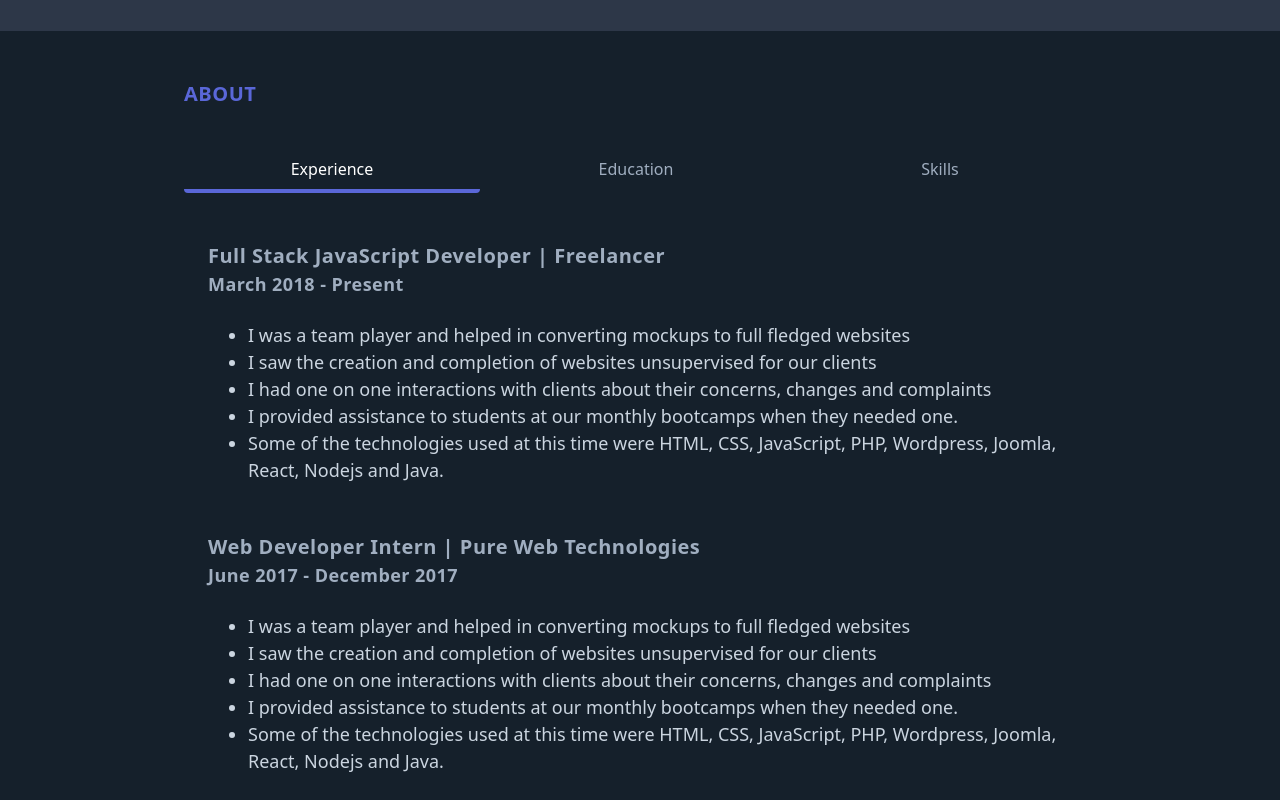
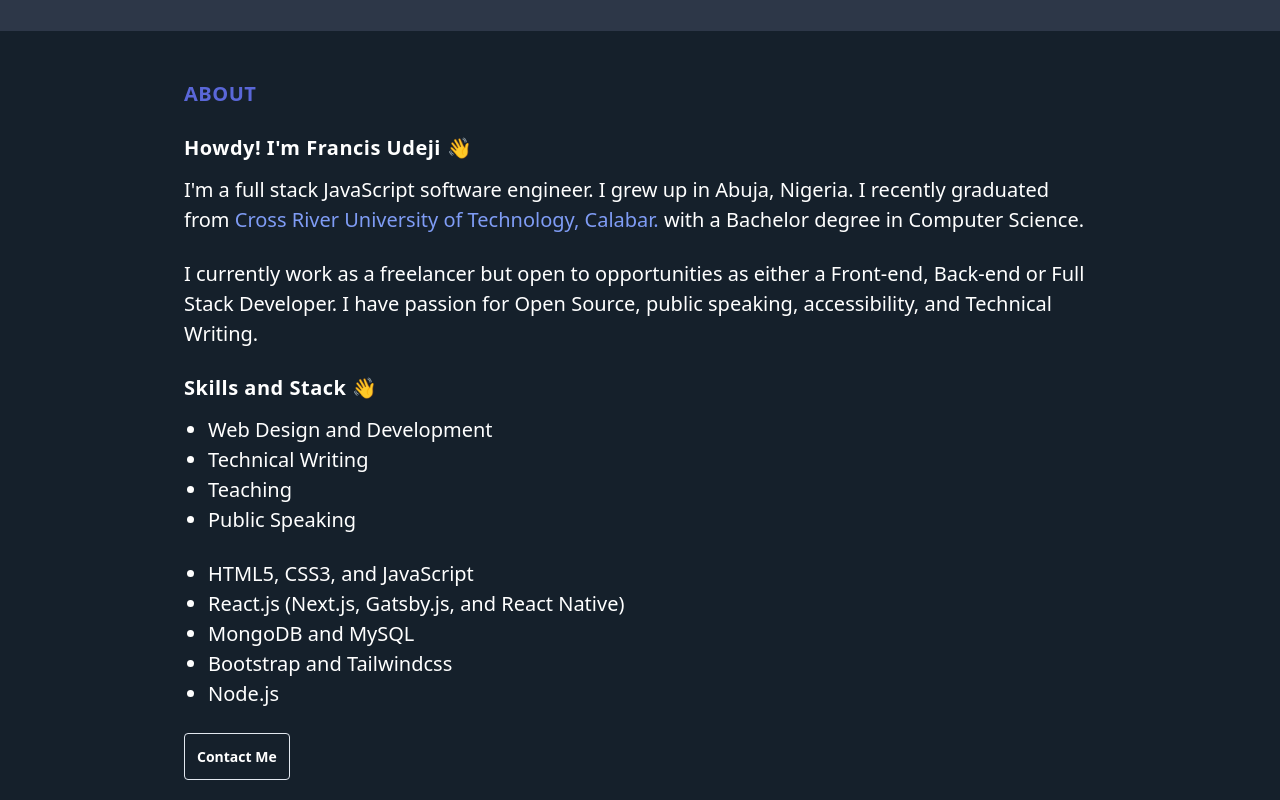
Before and after one commit to francisudeji/francisudeji.com, a Next.js app: page / in a window 1280 px wide. Shown: the part 440-1240 px from the top of the page. Built offline with nearby package versions, Linux system fonts and the light colour scheme.

Commit message:
Refactor and better UI

```diff
--- a/components/About.js
+++ b/components/About.js
@@ -1,115 +1,54 @@
-import { FaCheckCircle } from 'react-icons/fa'
-
+import Link from 'next/link'
 function About() {
   return (
     <section className='about bg-primary' id='about'>
       <div className='container mx-auto p-6'>
-        <h1 className='uppercase tracking-wide text-xl text-indigo-600 font-bold mt-6 mb-10'>
+        <h1 className='uppercase tracking-wide text-xl text-indigo-600 font-bold mt-6 mb-6'>
           About
         </h1>
+        <h2 className='tracking-wide text-xl text-white font-semibold mt-6 mb-3'>
+          Howdy! I'm Francis Udeji 👋
+        </h2>
+        <div className='content text-white text-xl antialiased'>
+          <p className='mb-6'>
+            I'm a full stack JavaScript software engineer. I grew up in Abuja,
+            Nigeria. I recently graduated from{' '}
+            <a href='https://crutech.edu.com' className='text-indigo-400'>
+              Cross River University of Technology, Calabar.
+            </a>{' '}
+            with a Bachelor degree in Computer Science.
+          </p>
 
-        <ul className='flex mt-3'>
-          <li className='flex-1 mr-2'>
-            <a
-              className='text-center block border-b-4 border-indigo-600 rounded text-white hover:text-gray-200 py-2 px-4'
-              href='#'
-            >
-              Experience
+          <p className='mb-6'>
+            I currently work as a freelancer but open to opportunities as either
+            a Front-end, Back-end or Full Stack Developer. I have passion for
+            Open Source, public speaking, accessibility, and Technical Writing.
+          </p>
+        </div>
+        <h2 className='tracking-wide text-xl text-white font-semibold mt-6 mb-3'>
+          Skills and Stack 👋
+        </h2>
+        <div className='content text-white text-xl antialiased'>
+          <ul className='pl-6 mb-6' style={{ listStyle: 'disc' }}>
+            <li>Web Design and Development</li>
+            <li>Technical Writing</li>
+            <li>Teaching</li>
+            <li>Public Speaking</li>
+          </ul>
+          <ul className='pl-6 mb-6' style={{ listStyle: 'disc' }}>
+            <li>HTML5, CSS3, and JavaScript</li>
+            <li>React.js (Next.js, Gatsby.js, and React Native)</li>
+            <li>MongoDB and MySQL</li>
+            <li>Bootstrap and Tailwindcss</li>
+            <li>Node.js</li>
+          </ul>
+        </div>
+        <div className='flex'>
+          <Link href='#contact'>
+            <a className='inline-block bg-primart border border-4 border-primary rounded px-3 py-3 text-sm font-bold text-white mr-3'>
+              Contact Me
             </a>
-          </li>
-          <li className='flex-1 mr-2'>
-            <a
-              className='text-center block rounded py-2 px-4  text-gray-500 hover:text-white'
-              href='#'
-            >
-              Education
-            </a>
-          </li>
-          <li className='flex-1 mr-2'>
-            <a
-              className='text-center block rounded py-2 px-4  text-gray-500 hover:text-white'
-              href='#'
-            >
-              Skills
-            </a>
-          </li>
-        </ul>
-
-        <div className='content mt-12 md:px-6'>
-          <div className='experience mb-6'>
-            <div className='flex flex-col md:justify-between'>
-              <h2 className='tracking-wide text-xl text-gray-500 font-semibold'>
-                Full Stack JavaScript Developer | Freelancer
-              </h2>
-              <p className='tracking-wide text-lg text-gray-500 font-semibold'>
-                March 2018 - Present
-              </p>
-            </div>
-            <div>
-              <ul
-                className='text-gray-400 text-lg py-6 pl-10'
-                style={{ listStyle: 'disc' }}
-              >
-                <li>
-                  I was a team player and helped in converting mockups to full
-                  fledged websites
-                </li>
-                <li>
-                  I saw the creation and completion of websites unsupervised for
-                  our clients
-                </li>
-                <li>
-                  I had one on one interactions with clients about their
-                  concerns, changes and complaints
-                </li>
-                <li>
-                  I provided assistance to students at our monthly bootcamps
-                  when they needed one.
-                </li>
-                <li>
-                  Some of the technologies used at this time were HTML, CSS,
-                  JavaScript, PHP, Wordpress, Joomla, React, Nodejs and Java.
-                </li>
-              </ul>
-            </div>
-          </div>
-          <div className='experience mt-6'>
-            <div className='flex flex-col md:justify-between'>
-              <h2 className='tracking-wide text-xl text-gray-500 font-semibold'>
-                Web Developer Intern | Pure Web Technologies
-              </h2>
-              <p className='tracking-wide text-lg text-gray-500 font-semibold'>
-                June 2017 - December 2017
-              </p>
-            </div>
-            <div>
-              <ul
-                className='text-gray-400 text-lg py-6 pl-10'
-                style={{ listStyle: 'disc' }}
-              >
-                <li>
-                  I was a team player and helped in converting mockups to full
-                  fledged websites
-                </li>
-                <li>
-                  I saw the creation and completion of websites unsupervised for
-                  our clients
-                </li>
-                <li>
-                  I had one on one interactions with clients about their
-                  concerns, changes and complaints
-                </li>
-                <li>
-                  I provided assistance to students at our monthly bootcamps
-                  when they needed one.
-                </li>
-                <li>
-                  Some of the technologies used at this time were HTML, CSS,
-                  JavaScript, PHP, Wordpress, Joomla, React, Nodejs and Java.
-                </li>
-              </ul>
-            </div>
-          </div>
+          </Link>
         </div>
       </div>
     </section>
--- a/components/Header.js
+++ b/components/Header.js
@@ -2,6 +2,16 @@ import { useRef } from 'react'
 
 function Header() {
   const navigationRef = useRef()
+
+  // const { height, opacity, transform } = useSpring({
+  //   from: { height: 0, opacity: 0, transform: 'translate3d(20px,0,0)' },
+  //   to: {
+  //     height: isOpen ? viewHeight : 0,
+  //     opacity: isOpen ? 1 : 0,
+  //     transform: `translate3d(${isOpen ? 0 : 20}px,0,0)`
+  //   }
+  // })
+
   return (
     <header className='bg-secondary'>
       <div className='container px-6 pt-6'>
@@ -48,13 +58,13 @@ function Header() {
                 Projects
               </a>
               <a
-                href='#responsive-header'
+                href='#contact'
                 className='block mt-4 lg:inline-block lg:mt-0 text-white hover:bg-primary p-3 rounded text-lg'
               >
                 Contact
               </a>
               <a
-                href='#responsive-header'
+                href='https://github.com/francisudeji'
                 className='block mt-4 lg:inline-block lg:mt-0 text-white hover:bg-primary p-3 rounded text-lg'
               >
                 GitHub
--- a/components/Landing.js
+++ b/components/Landing.js
@@ -20,11 +20,6 @@ function Landing() {
                   More About Me
                 </a>
               </Link>
-              <Link href='#contact'>
-                <a className='inline-block bg-primary rounded px-3 py-3 text-sm font-bold text-gray-200 mr-3'>
-                  Contact Me
-                </a>
-              </Link>
             </div>
           </div>
           <img
--- a/components/Projects.js
+++ b/components/Projects.js
@@ -4,7 +4,7 @@ function Projects() {
   return (
     <section className='projects bg-secondary' id='projects'>
       <div className='container mx-auto p-6'>
-        <h1 className='uppercase tracking-wide text-xl text-indigo-600 font-bold  mt-6 mb-10'>
+        <h1 className='uppercase tracking-wide text-xl text-indigo-600 font-bold  mt-6 mb-6'>
           Projects
         </h1>
         <div className='flex flex-col md:flex-row md:flex-wrap justify-between'>
--- a/pages/_document.js
+++ b/pages/_document.js
@@ -8,9 +8,9 @@ class MyDocument extends Document {
 
   render() {
     return (
-      <Html lang='en'>
+      <Html lang='en' style={{ scrollBehavior: 'smooth' }}>
         <Head />
-        <body className='custom_class'>
+        <body>
           <Main />
           <NextScript />
         </body>
--- a/pages/index.js
+++ b/pages/index.js
@@ -4,6 +4,7 @@ import Layout from '../components/layout'
 import Projects from '../components/Projects'
 import About from '../components/About'
 import Landing from '../components/Landing'
+import Contact from '../components/Contact'
 
 function Index() {
   return (
@@ -67,6 +68,7 @@ function Index() {
         <Landing />
         <About />
         <Projects />
+        <Contact />
       </Layout>
     </>
   )
```
